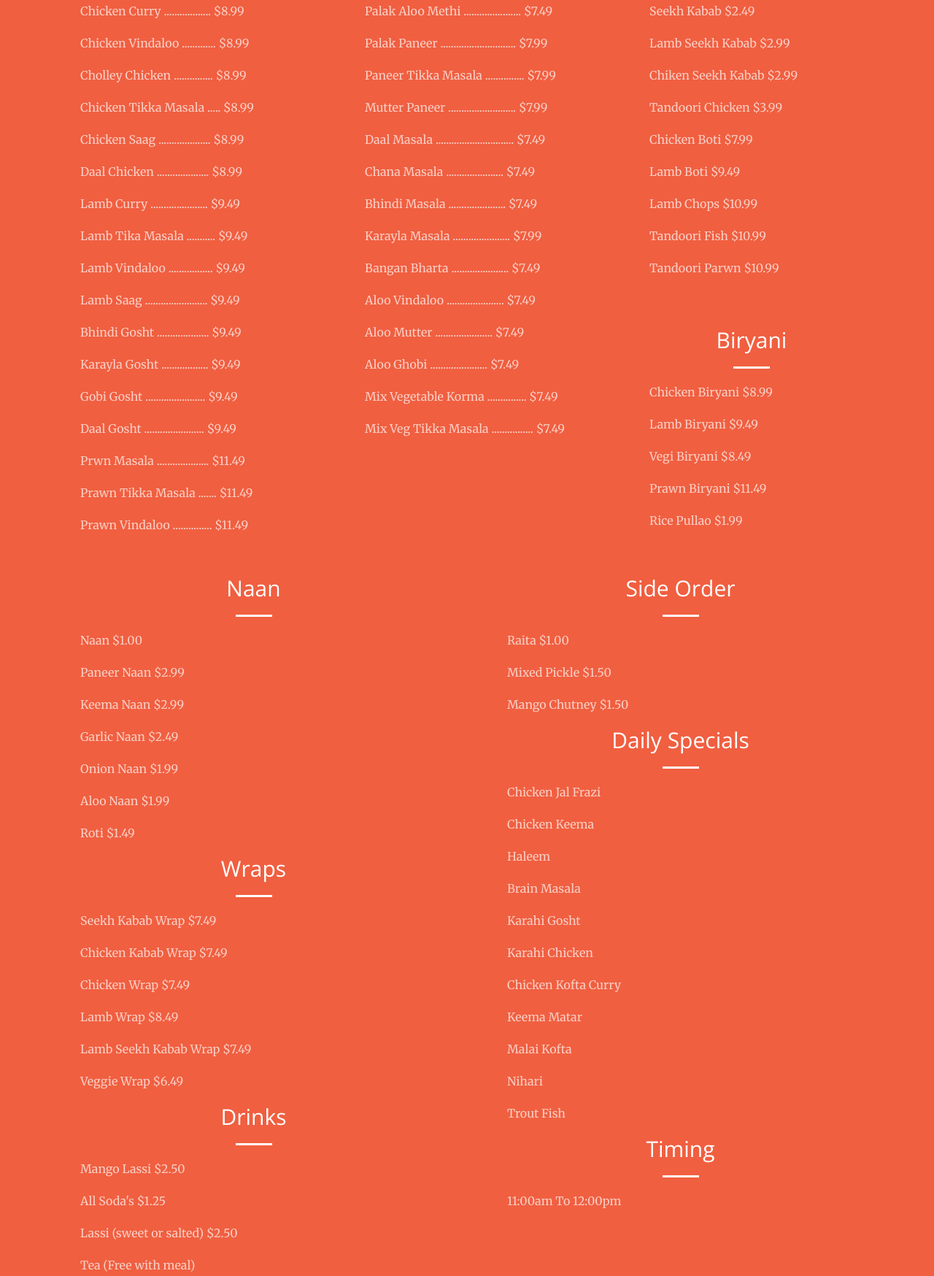
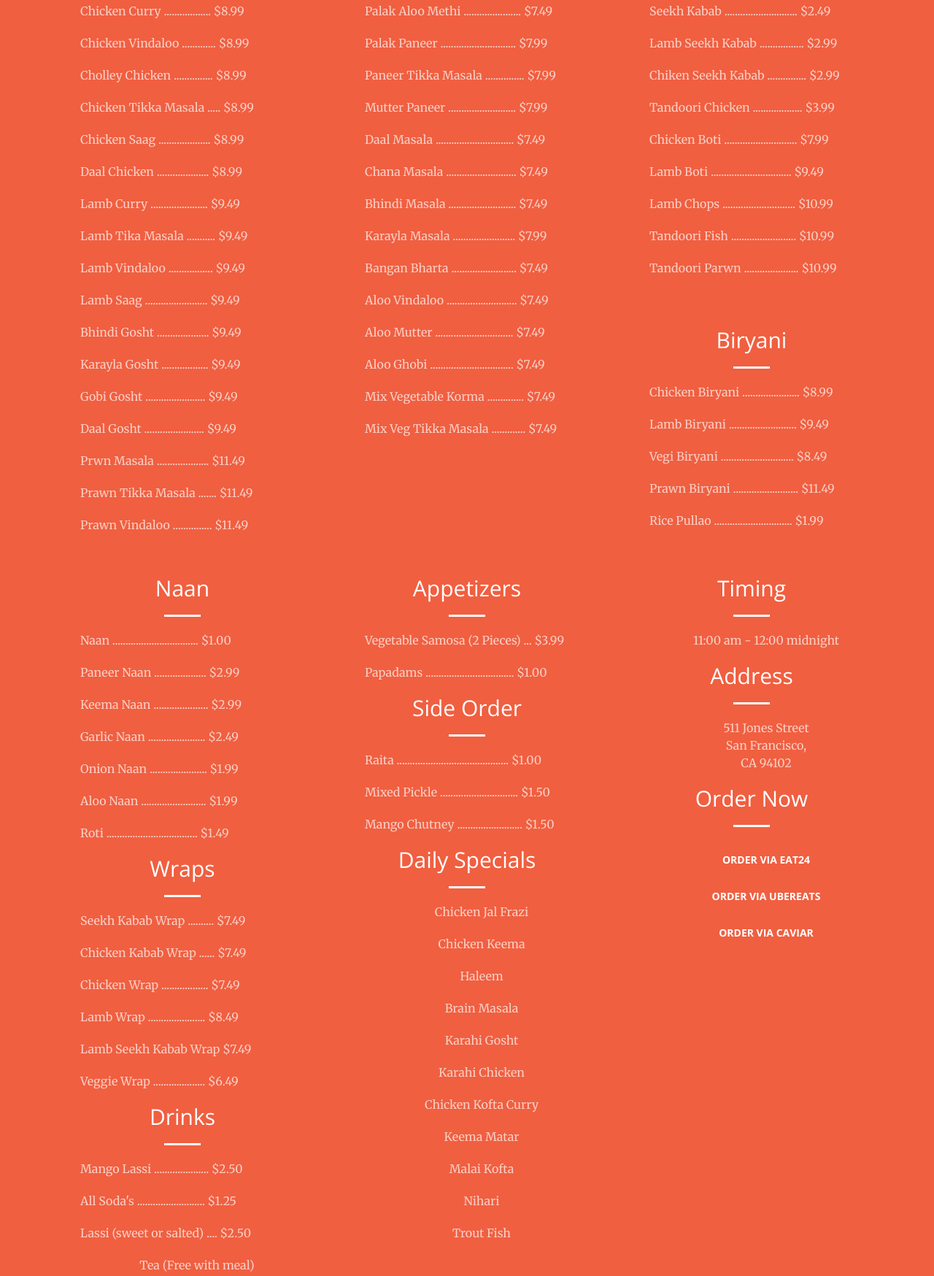
Before and after one commit to kashifali554/Chutney_demo, a website: page index.html in a window 1280 px wide. Shown: the part 1533-3281 px from the top of the page at 73% size. Drawn offline with nearby package versions, Linux system fonts and the light colour scheme.

Commit message:
Menu Final

```diff
--- a/index.html
+++ b/index.html
@@ -141,15 +141,15 @@
                 <p class="text-faded text-left">Paneer Tikka Masala ............... $7.99</p>
                 <p class="text-faded text-left">Mutter Paneer .......................... $7.99</p>
                 <p class="text-faded text-left">Daal Masala .............................. $7.49</p>
-                <p class="text-faded text-left">Chana Masala ...................... $7.49</p>
-                <p class="text-faded text-left">Bhindi Masala ...................... $7.49</p>
-                <p class="text-faded text-left">Karayla Masala ...................... $7.99</p>
-                <p class="text-faded text-left">Bangan Bharta ...................... $7.49</p>
-                <p class="text-faded text-left">Aloo Vindaloo ...................... $7.49</p>
-                <p class="text-faded text-left">Aloo Mutter ...................... $7.49</p>
-                <p class="text-faded text-left">Aloo Ghobi ...................... $7.49</p>
-                <p class="text-faded text-left">Mix Vegetable Korma ............... $7.49</p>
-                <p class="text-faded text-left">Mix Veg Tikka Masala ................ $7.49</p>
+                <p class="text-faded text-left">Chana Masala ........................... $7.49</p>
+                <p class="text-faded text-left">Bhindi Masala .......................... $7.49</p>
+                <p class="text-faded text-left">Karayla Masala ........................ $7.99</p>
+                <p class="text-faded text-left">Bangan Bharta ......................... $7.49</p>
+                <p class="text-faded text-left">Aloo Vindaloo ........................... $7.49</p>
+                <p class="text-faded text-left">Aloo Mutter .............................. $7.49</p>
+                <p class="text-faded text-left">Aloo Ghobi ................................ $7.49</p>
+                <p class="text-faded text-left">Mix Vegetable Korma .............. $7.49</p>
+                <p class="text-faded text-left">Mix Veg Tikka Masala ............. $7.49</p>
               </ul>
               <br>
           </div>
@@ -158,15 +158,15 @@
             <h2 class="section-heading">Tandoori Barbecue</h2>
             <hr class="light">
               <ul>
-                <p class="text-faded text-left">Seekh Kabab $2.49</p>
-                <p class="text-faded text-left">Lamb Seekh Kabab $2.99</p>
-                <p class="text-faded text-left">Chiken Seekh Kabab $2.99</p>
-                <p class="text-faded text-left">Tandoori Chicken  $3.99</p>
-                <p class="text-faded text-left">Chicken Boti $7.99</p>
-                <p class="text-faded text-left">Lamb Boti $9.49</p>
-                <p class="text-faded text-left">Lamb Chops  $10.99</p>
-                <p class="text-faded text-left">Tandoori Fish $10.99</p>
-                <p class="text-faded text-left">Tandoori Parwn $10.99</p>
+                <p class="text-faded text-left">Seekh Kabab ............................ $2.49</p>
+                <p class="text-faded text-left">Lamb Seekh Kabab ................. $2.99</p>
+                <p class="text-faded text-left">Chiken Seekh Kabab ............... $2.99</p>
+                <p class="text-faded text-left">Tandoori Chicken ................... $3.99</p>
+                <p class="text-faded text-left">Chicken Boti ............................ $7.99</p>
+                <p class="text-faded text-left">Lamb Boti ............................... $9.49</p>
+                <p class="text-faded text-left">Lamb Chops ............................ $10.99</p>
+                <p class="text-faded text-left">Tandoori Fish ......................... $10.99</p>
+                <p class="text-faded text-left">Tandoori Parwn ..................... $10.99</p>
                 <p class="text-faded text-left"></p>
                 <br>
                 <br>
@@ -175,91 +175,114 @@
               <h2 class="section-heading">Biryani</h2>
               <hr class="light">
               <ul id="text-faded text-center">
-                <p class="text-faded text-left">Chicken Biryani $8.99</p>
-                <p class="text-faded text-left">Lamb Biryani  $9.49</p>
-                <p class="text-faded text-left">Vegi Biryani $8.49</p>
-                <p class="text-faded text-left">Prawn Biryani $11.49</p>
-                <p class="text-faded text-left">Rice Pullao $1.99</p>
+                <p class="text-faded text-left">Chicken Biryani ...................... $8.99</p>
+                <p class="text-faded text-left">Lamb Biryani .......................... $9.49</p>
+                <p class="text-faded text-left">Vegi Biryani ............................ $8.49</p>
+                <p class="text-faded text-left">Prawn Biryani ......................... $11.49</p>
+                <p class="text-faded text-left">Rice Pullao .............................. $1.99</p>
                 <p><br></p>
               </ul>
           </div>
 
-          <div class="col-lg-6 col-sm-12 text-center">
+          <div class="col-lg-4 col-sm-12 text-center">
             <h2 class="section-heading">Naan</h2>
             <hr class="light">
             <ul>
-              <p class="text-faded text-left">Naan $1.00</p>
-              <p class="text-faded text-left">Paneer Naan $2.99</p>
-              <p class="text-faded text-left">Keema Naan $2.99</p>
-              <p class="text-faded text-left">Garlic Naan $2.49</p>
-              <p class="text-faded text-left">Onion Naan $1.99</p>
-              <p class="text-faded text-left">Aloo Naan $1.99</p>
-              <p class="text-faded text-left">Roti $1.49</p>
+              <p class="text-faded text-left">Naan ................................. $1.00</p>
+              <p class="text-faded text-left">Paneer Naan .................... $2.99</p>
+              <p class="text-faded text-left">Keema Naan ..................... $2.99</p>
+              <p class="text-faded text-left">Garlic Naan ...................... $2.49</p>
+              <p class="text-faded text-left">Onion Naan ...................... $1.99</p>
+              <p class="text-faded text-left">Aloo Naan ......................... $1.99</p>
+              <p class="text-faded text-left">Roti ................................... $1.49</p>
             </ul>
 
             <h2 class="section-heading">Wraps</h2>
             <hr class="light">
             <ul id="text-faded text-center">
-              <p class="text-faded text-left">Seekh Kabab Wrap $7.49</p>
-              <p class="text-faded text-left">Chicken Kabab Wrap $7.49</p>
-              <p class="text-faded text-left">Chicken Wrap $7.49</p>
-              <p class="text-faded text-left">Lamb Wrap $8.49</p>
+              <p class="text-faded text-left">Seekh Kabab Wrap .......... $7.49</p>
+              <p class="text-faded text-left">Chicken Kabab Wrap ...... $7.49</p>
+              <p class="text-faded text-left">Chicken Wrap .................. $7.49</p>
+              <p class="text-faded text-left">Lamb Wrap ...................... $8.49</p>
               <p class="text-faded text-left">Lamb Seekh Kabab Wrap $7.49</p>
-              <p class="text-faded text-left">Veggie Wrap $6.49</p>
+              <p class="text-faded text-left">Veggie Wrap .................... $6.49</p>
             </ul>
 
             <h2 class="section-heading">Drinks</h2>
             <hr class="light">
             <ul id="text-faded text-center">
-              <p class="text-faded text-left">Mango Lassi $2.50</p>
-              <p class="text-faded text-left">All Soda's $1.25</p>
-              <p class="text-faded text-left">Lassi (sweet or salted) $2.50</p>
-              <p class="text-faded text-left">Tea (Free with meal)</p>
+              <p class="text-faded text-left">Mango Lassi ..................... $2.50</p>
+              <p class="text-faded text-left">All Soda's .......................... $1.25</p>
+              <p class="text-faded text-left">Lassi (sweet or salted) .... $2.50</p>
+              <p class="text-faded text-center">Tea (Free with meal)</p`>
             </ul>
 
             <h2 class="section-heading">Desserts</h2>
             <hr class="light">
             <ul id="text-faded text-center">
-              <p class="text-faded text-left">Gulab Jamun $2.00</p>
-              <p class="text-faded text-left">Mango Ice Cream $2.00</p>
-              <p class="text-faded text-left">Kheer(Rice Pudding) $2.00</p>            </ul>
+              <p class="text-faded text-left">Gulab Jamun ..................... $2.00</p>
+              <p class="text-faded text-left">Mango Ice Cream ............. $2.00</p>
+              <p class="text-faded text-left">Kheer(Rice Pudding) ........ $2.00</p>
+              </ul>
+
+          </div>
+
+          <div class="col-lg-4 col-sm-12 text-center">
 
             <h2 class="section-heading">Appetizers</h2>
             <hr class="light">
             <ul id="text-faded text-center">
-              <p class="text-faded text-left">Vegetable Samosa (2 Pieces) $3.99</p>
-              <p class="text-faded text-left">Papadams  $1.00</p>
+              <p class="text-faded text-left">Vegetable Samosa (2 Pieces) ... $3.99</p>
+              <p class="text-faded text-left">Papadams .................................. $1.00</p>
             </ul>
-          </div>
 
-          <div class="col-lg-6 col-sm-12 text-center">
             <h2 class="section-heading">Side Order</h2>
             <hr class="light">
             <ul id="text-faded text-center">
-              <p class="text-faded text-left">Raita $1.00</p>
-              <p class="text-faded text-left">Mixed Pickle $1.50</p>
-              <p class="text-faded text-left">Mango Chutney $1.50</p>
+              <p class="text-faded text-left">Raita  ........................................... $1.00</p>
+              <p class="text-faded text-left">Mixed Pickle .............................. $1.50</p>
+              <p class="text-faded text-left">Mango Chutney ......................... $1.50</p>
             </ul>
             <h2 class="section-heading">Daily Specials</h2>
             <hr class="light">
             <ul id="text-faded text-center">
-              <p class="text-faded text-left">Chicken Jal Frazi</p>
-              <p class="text-faded text-left">Chicken Keema</p>
-              <p class="text-faded text-left">Haleem</p>
-              <p class="text-faded text-left">Brain Masala</p>
-              <p class="text-faded text-left">Karahi Gosht</p>
-              <p class="text-faded text-left">Karahi Chicken</p>
-              <p class="text-faded text-left">Chicken Kofta Curry</p>
-              <p class="text-faded text-left">Keema Matar</p>
-              <p class="text-faded text-left">Malai Kofta</p>
-              <p class="text-faded text-left">Nihari</p>
-              <p class="text-faded text-left">Trout Fish</p>
+              <p class="text-faded text-center">Chicken Jal Frazi</p>
+              <p class="text-faded text-center">Chicken Keema</p>
+              <p class="text-faded text-center">Haleem</p>
+              <p class="text-faded text-center">Brain Masala</p>
+              <p class="text-faded text-center">Karahi Gosht</p>
+              <p class="text-faded text-center">Karahi Chicken</p>
+              <p class="text-faded text-center">Chicken Kofta Curry</p>
+              <p class="text-faded text-center">Keema Matar</p>
+              <p class="text-faded text-center">Malai Kofta</p>
+              <p class="text-faded text-center">Nihari</p>
+              <p class="text-faded text-center">Trout Fish</p>
             </ul>
+          </div>
+
+          <div class="col-lg-4 col-sm-12 text-center">
             <h2 class="section-heading">Timing</h2>
             <hr class="light">
             <ul id="text-faded text-center">
-              <p class="text-faded text-left">11:00am To 12:00pm</p>
+              <p class="text-faded text-center">11:00 am - 12:00 midnight </p>
             </ul>
+
+            <h2 class="section-heading">Address</h2>
+            <hr class="light">
+            <ul id="text-faded text-center">
+              <p class="text-faded text-center">511 Jones Street <br> San Francisco,<br> CA 94102 </p>
+            </ul>
+
+            <h2 class="section-heading">Order Now</h2>
+            <hr class="light">
+            <ul id="text-faded text-center">
+              <p>
+                <a href="http://eat24hrs.com/restaurants/order2/menu.php?id=1049" target="_blank" class="btn btn-primary btn-xl page-scroll">Order via Eat24</a>
+                <a href="https://www.ubereats.com/san-francisco/food-delivery/chutney-restaurant/dvx0npyiTfOi49StS9Pm2A/" target="_blank" class="btn btn-primary btn-xl page-scroll">Order via UberEats</a>
+                <a href="https://www.trycaviar.com/san-francisco/chutney-4411" target="_blank" class="btn btn-primary btn-xl page-scroll">Order via Caviar</a>
+              </p>
+            </ul>
+
           </div>
 
         </div>
```
